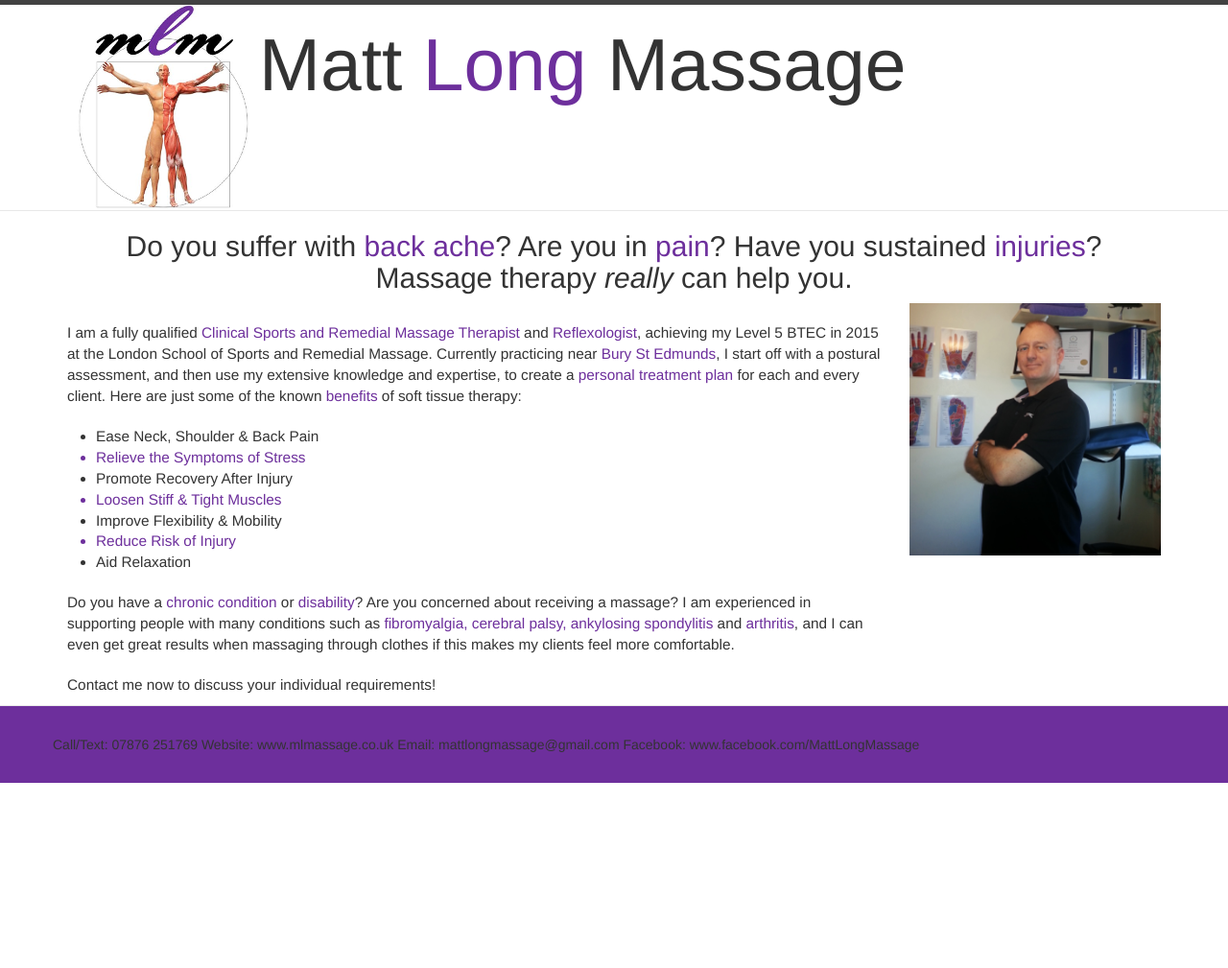
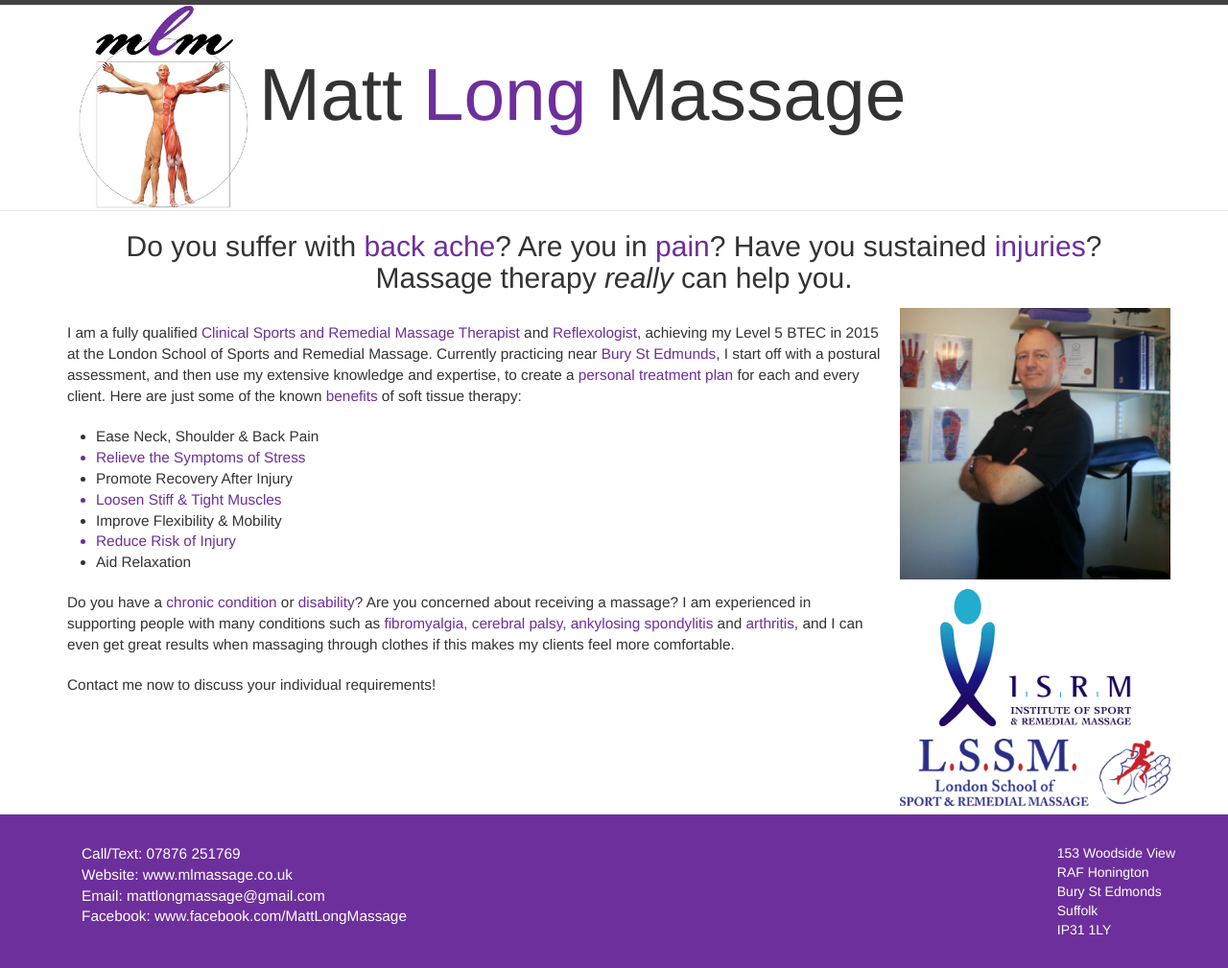
Before and after one commit to PaulBarrett79/mlmassage, a Jekyll site: the page built from index.html, in a window 1280 px wide. Shown: the whole page at 96% size. Built offline with Jekyll 4.4.1, drawn with Linux system fonts in a browser that asks for light colours; before the commit the page ends 900 px from its top, so only the background shows below that.

Commit message:
Setup initial landing page pt 2

```diff
--- a/_config.yml
+++ b/_config.yml
@@ -1,14 +1,13 @@
 # Site settings
-title: Your awesome title
-email: your-email@domain.com
+title: Matt Long Massage
+email: mattlongmassage@gmail.com
 description: > # this means to ignore newlines until "baseurl:"
   Write an awesome description for your new site here. You can edit this
   line in _config.yml. It will appear in your document head meta (for
   Google search results) and in your feed.xml site description.
 baseurl: "" # the subpath of your site, e.g. /blog/
-url: "http://yourdomain.com" # the base hostname & protocol for your site
-twitter_username: jekyllrb
-github_username:  jekyll
+url: "http://www.mlmassage.co.uk" # the base hostname & protocol for your site
+facebook: "www.facebook.com/MattLongMassage"
 
 # Build settings
 markdown: kramdown
--- a/_includes/footer.html
+++ b/_includes/footer.html
@@ -3,10 +3,27 @@
   <div class="container">
 
     <div class="row">
-      Call/Text: 07876 251769
-Website: www.mlmassage.co.uk
-Email: mattlongmassage@gmail.com
-Facebook: www.facebook.com/MattLongMassage
+
+    	<div class="pull-left">
+    		<ul class="list-unstyled">
+    			<li>Call/Text: 07876 251769</li>
+    			<li>Website: www.mlmassage.co.uk</li>
+    			<li>Email: mattlongmassage@gmail.com</li>
+    			<li>Facebook: www.facebook.com/MattLongMassage</li>
+    		</ul>
+
+
+
+
+    	</div>
+
+    	<div class="pull-right">
+    		153 Woodside View<br>
+			RAF Honington<br>
+			Bury St Edmonds<br>
+			Suffolk<br>
+			IP31 1LY
+    	</div>
     </div>
 
   </div>
--- a/_includes/header.html
+++ b/_includes/header.html
@@ -7,7 +7,7 @@
   </div> -->
   <div class="container">
     <img src="/img/logo_200.png" class="pull-left">
-    <h1>Matt <span class="purple">Long</span> Massage</h1>
+    <h1 style="margin-top:4vw;">Matt <span class="purple">Long</span> Massage</h1>
 
   </div>
 
--- a/css/mlm.css
+++ b/css/mlm.css
@@ -14,4 +14,5 @@
 
 footer {
 	background-color: #6d2f9c;
+	color: #fff;
 }
--- a/index.html
+++ b/index.html
@@ -24,7 +24,11 @@ Massage therapy <em>really</em> can help you.</h2>
 </div>
 <div class="col-xs-3">
   <!-- Matt image here -->
-  <img src="/img/matt_300.png" class="img img-responsive">
+  <div class="row"><div class="col-xs-12" style="padding:5px;"><img src="/img/matt_300.png" class="img img-responsive center-block"></div></div>
+  <div class="row"><div class="col-xs-12" style="padding:5px;"><img src="/img/isrm_200.png"  class="img img-responsive center-block"></div></div>
+  <div class="row"><div class="col-xs-12" style="padding:5px;"><img src="/img/lssm.png"  class="img img-responsive center-block"></div></div>
+
   <!-- accreditations here -->
 
+
 </div>
```
Also changed, not shown: img/isrm_200.png (added), img/lssm.png (added).
